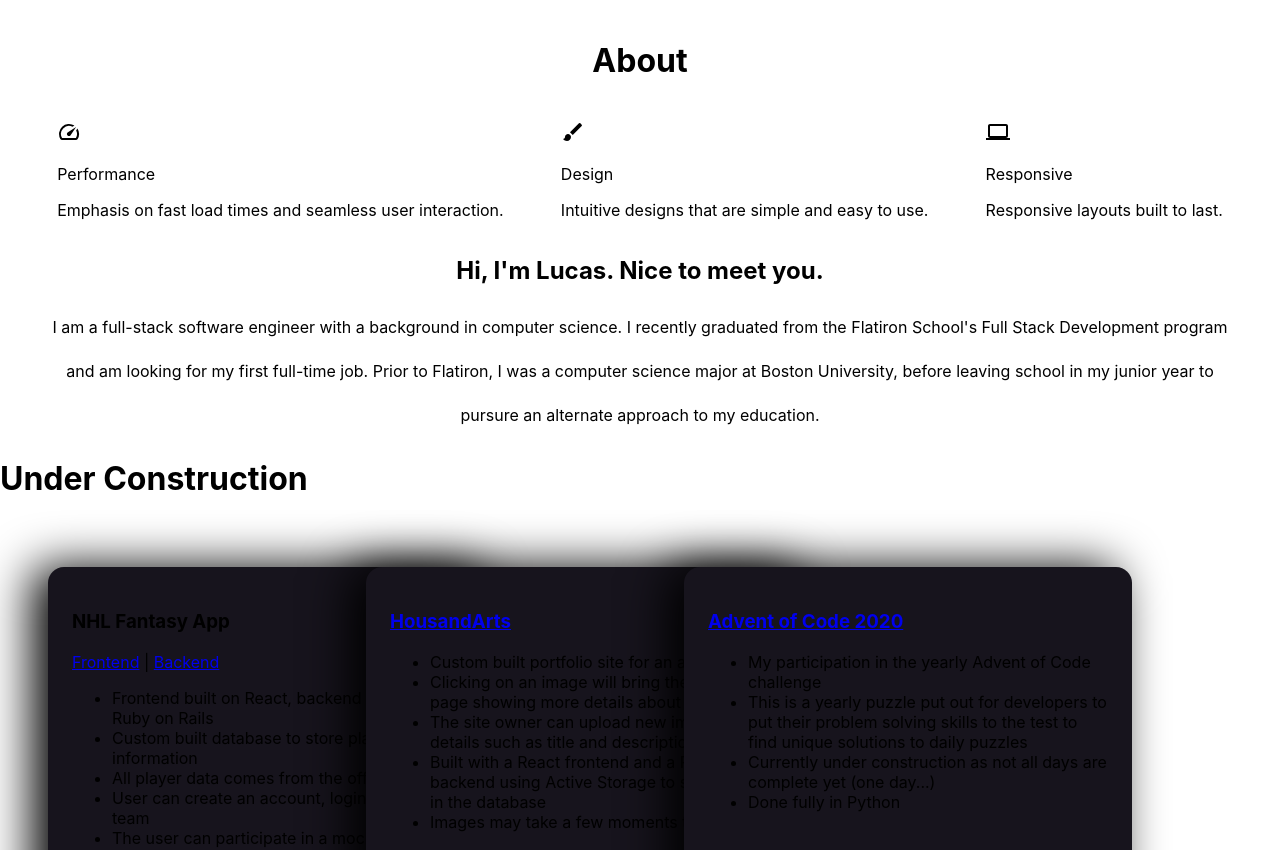
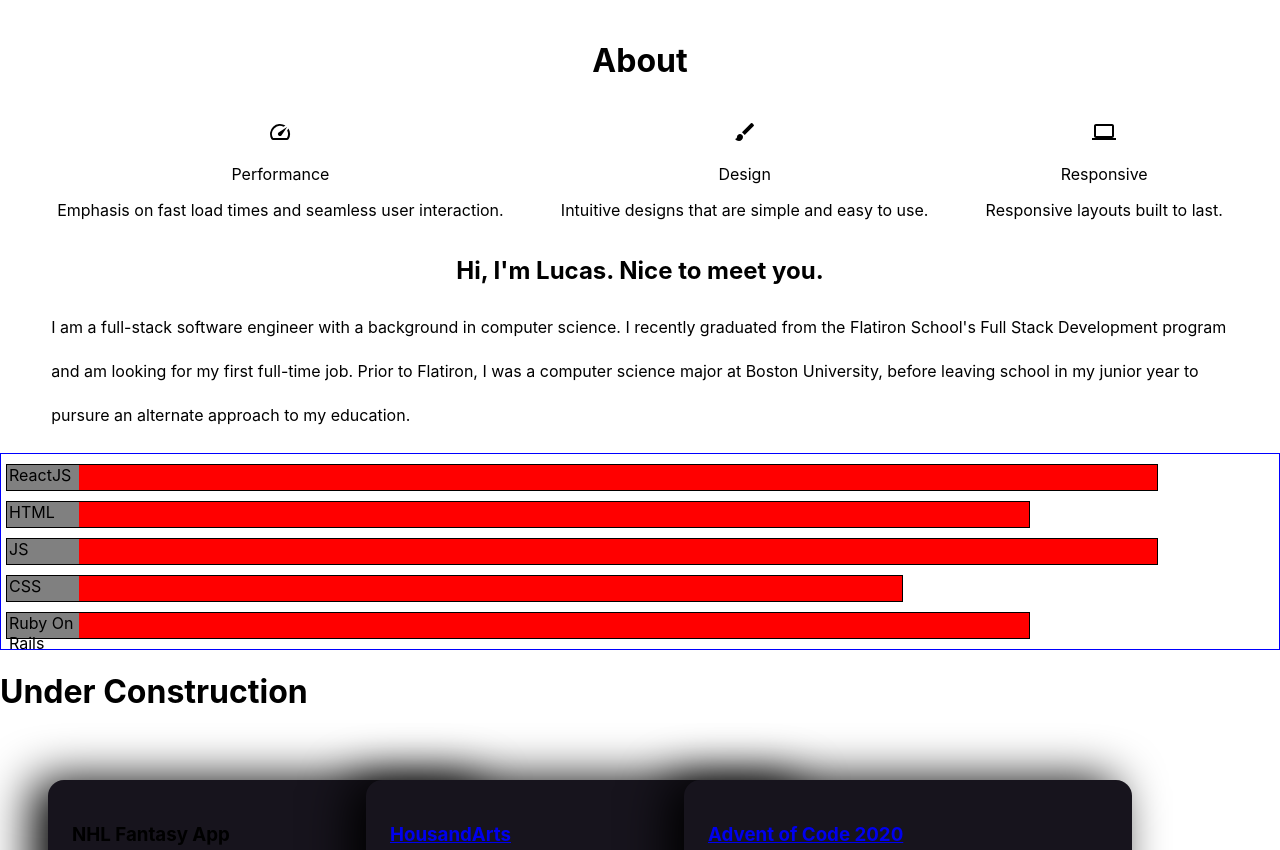
Before and after one commit to lucassherwin/lucas-portfolio, a React (Create React App) app: page / in a window 1280 px wide. Shown: the part 780-1630 px from the top of the page. Built offline with nearby package versions, Linux system fonts and the light colour scheme.

Commit message:
added bars for skills working on styling them

```diff
--- a/src/components/About.js
+++ b/src/components/About.js
@@ -20,7 +20,7 @@ const BioTitle = styled.h2`
 `;
 
 const BioText = styled.p`
-  text-align: center;
+  text-align: left;
   line-height: 5.5vh
 `;
 
@@ -34,25 +34,35 @@ const AboutHeader = styled.h1`
 `;
 
 const AboutItem = styled.div`
-  /* text-align: center; */
+  text-align: center;
 `;
 
-// const IconContainer = styled.div`
-//   float: left;
-// border-right: 30px solid #6C6;
-// border-top: 52px solid transparent;
-// border-bottom: 52px solid transparent;
+const SkillsContainer = styled.div`
+  border: 1px solid blue;
+  justify-content: right;
+`;
 
-// float: left;
-// width: 60px;
-// height: 104px;
-// background-color: #6C6;
+const Skill = styled.div`
+  background-color: gray;
+  width: 70px;
+  height: 25px;
+  padding-left: 2px;
+`;
 
-// float: left;
-// border-left: 30px solid #6C6;
-// border-top: 52px solid transparent;
-// border-bottom: 52px solid transparent;
-// `;
+const BarContainer = styled.div`
+  /* padding: 2px; */
+  /* margin: 0 2px 0 2px; */
+`;
+
+const Bar = styled.div`
+  max-width: 90%;
+  height: 25px;
+  width: ${props => props.width};
+  background-color: red;
+  margin: 10px 0 10px 5px;
+  border: 1px solid black;
+`;
+
 
 export default function About() {
   return (
@@ -89,6 +99,25 @@ export default function About() {
             to pursure an alternate approach to my education.
           </BioText>
         </BioContainer>
+      <SkillsContainer>
+        <BarContainer>
+          <Bar width='90%'>
+            <Skill>ReactJS</Skill>
+          </Bar>
+          <Bar width='80%'>
+            <Skill>HTML</Skill>
+          </Bar>
+          <Bar width='90%'>
+            <Skill>JS</Skill>
+          </Bar>
+          <Bar width='70%'>
+            <Skill>CSS</Skill>
+          </Bar>
+          <Bar width='80%'>
+            <Skill>Ruby On Rails</Skill>
+          </Bar>
+        </BarContainer>
+      </SkillsContainer>
     </AboutContainer>
   )
 }
--- a/src/components/HomePage.js
+++ b/src/components/HomePage.js
@@ -13,7 +13,7 @@ const Home = styled.div`
 
 const Welcome = styled.div`
   position: absolute;
-  top: 25%;
+  top: 20%;
   padding: 80px
 `;
 
@@ -29,16 +29,8 @@ export default function HomePage() {
         <Text className='helloFade'>Hello</Text>
         <Text className='nameFade'>I'm <span style={{color: 'red'}}>Lucas Sherwin</span></Text>
         <Text className='fsFade'>I'm a Full Stack Developer</Text>
-        <Button className='buttonFade' style={{height: 55, color: 'red', border: '1px solid red'}} variant='outlined' color='primary' onClick={() => scroller.scrollTo('about', {smooth: true, duration: 1000})}>See my work</Button>
+        <Button className='buttonFade' style={{ color: 'red', border: '1px solid red'}} variant='outlined' color='primary' onClick={() => scroller.scrollTo('about', {smooth: true, duration: 1000})}>See my work</Button>
       </Welcome>
     </Home>
   )
 }
-
-
-// const Button = styled.button`
-//   font-size: 1em;
-//   padding: 0.25em 1em;
-//   border: 2px solid red;
-//   border-radius: 3px;
-// `;
```
Lines whose indentation alone changed are shown as unchanged.
